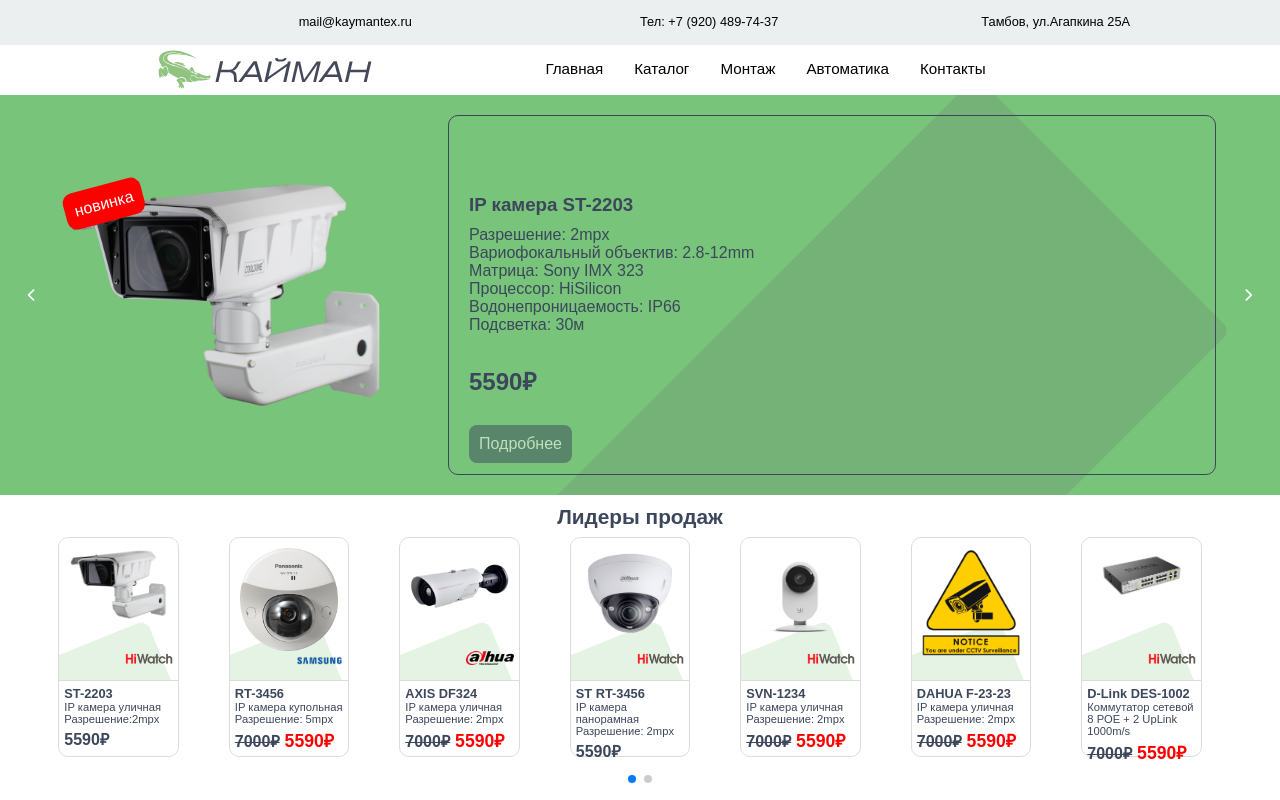
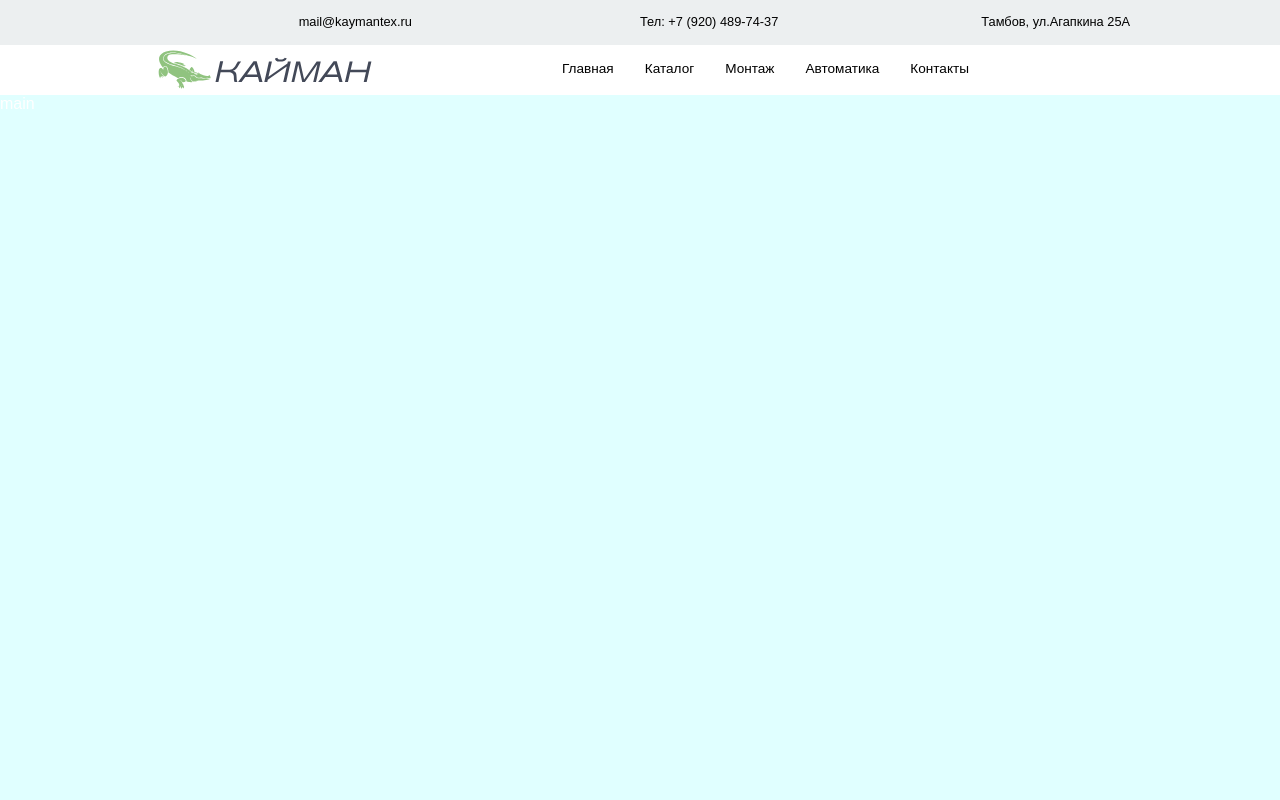
Before and after one commit to kaymantex68/site_cayman, a React (Create React App) app: page /catalog in a window 1280 px wide. Shown: the top 800 px of the page. Built offline with nearby package versions, Linux system fonts and the light colour scheme.

Commit message:
office  ссылки роутинг

```diff
--- a/package.json
+++ b/package.json
@@ -6,10 +6,12 @@
     "@testing-library/jest-dom": "^5.11.6",
     "@testing-library/react": "^11.1.2",
     "@testing-library/user-event": "^12.2.2",
+    "fs": "0.0.1-security",
     "node-sass": "^4.14.1",
     "react": "^17.0.1",
     "react-dom": "^17.0.1",
     "react-elastic-carousel": "^0.9.5",
+    "react-router-dom": "^5.2.0",
     "react-scripts": "4.0.0",
     "styled-components": "^5.2.1",
     "swiper": "^6.3.5",
--- a/src/App.js
+++ b/src/App.js
@@ -1,4 +1,5 @@
 import React, { useState, useEffect } from 'react';
+import { BrowserRouter as Router, Switch, Route, Link } from 'react-router-dom'
 import classes from './App.module.css';
 import Slider from './components/Slider/Slider';
 import UpHeader from './components/UpHeader';
@@ -7,11 +8,11 @@
 import ModalWindow from './components/Modal/ModalWindow'
 import { Context } from './Context'
 import { Data } from './Data'
+import Main from './components/Main'
+import Catalog from './components/Catalog'
 
 
 function App() {
-
-
 
   const [Modal, setModal] = useState(false);
   const [Model, setModel] = useState('');
@@ -19,56 +20,31 @@
     setModal(!Modal);
   }
   const IdModel = (e) => {
-
     setModel(e);
-    console.log('из childe')
-    console.log(e);
-
-    console.log('просто model')
-    console.log(Model);
     OpenModal();
   }
 
-  // useEffect(() => {
-  //   //  <App />,
+  return (
 
-  //   console.log('из useEffect ')
-  //   console.log(Model)
-  // }, [Model]);
-
-  return (
     <Context.Provider value={{ Modal, OpenModal, Data, IdModel, Model }}>
-      <div className={classes.Main}>
-
-
-        <div className={classes.Header}>
-          <UpHeader />
-        </div>
-        <div className={classes.Navbar}>
-          <Navbar />
-        </div>
-        <div className={classes.Content}>
-          <div className={classes.slider}>
-            <Slider />
+      <Router>
+        <div className={classes.Main}>
+          <div className={classes.Header}>
+            <UpHeader />
           </div>
-          <div className={classes.Lider_of_sale}>
-            <div className={classes.Lider_main}>
-              <div className={classes.Lider_text}>Лидеры продаж</div>
-            </div>
-            <LiderOfSale />
+          <div className={classes.Navbar}>
+            <Navbar />
           </div>
-          <div className={classes.Rasprodaga}>
-            <div className={classes.Lider_main}>
-              <div className={classes.Lider_text}>Распродажа</div>
-            </div>
-            <LiderOfSale />
+          <div className={classes.Content_Rout}>
+          <Switch>
+            <Route exact path="/" component={Main}/>
+            <Route path="/catalog" component={Catalog}/>
+          </Switch>
           </div>
         </div>
+      </Router>
+    </Context.Provider>
 
-
-      </div>
-      {Modal && <ModalWindow />}
-    </Context.Provider>
   );
 };
 export default App;
--- a/src/App.module.css
+++ b/src/App.module.css
@@ -73,10 +73,16 @@
     position: relative;
     width: 100%;
     height: 500px;
-    /* background-color: cornflowerblue; */
+    /* background-color: cornflowerblue;  */
     /* z-index: -1; */
 }
 
+.Content_Rout{
+    position: relative;
+    width: 100%;
+    height: 2000px;
+    /* background-color: red; */
+}
 
 @media (max-width: 920px){
     .Header{
--- a/src/Data.js
+++ b/src/Data.js
@@ -12,11 +12,14 @@
     {
         model: 'ST-2203',
         brand: 'ST',
-        type: 'IP камера уличная',
+        type: ['IP камера уличная','IP' ,'outdoore'],
         description:'Антивандальная с вариофокальным объективом 2.8-12мм. Встроенный микрофон.',
         path: '/',
         pic: i1,
         pic_brand: i1_brand,
+        coast: '5590₽',
+        old_coast: false,
+        new: true,
         info: {
             text: ['Разрешение:', '2mpx'],
             text1: ['Вариофокальный объектив:', '2.8-12mm'],
@@ -39,14 +42,12 @@
             text18: ['Количество кадров:', '25к/с'],
             text19: ['Коридорный формат:', 'ROI'],
         },
-        coast: '5590₽',
-        old_coast: false,
-        new: true
+
     },
     {
         model: 'RT-3456',
         brand: 'Samsung',
-        type: 'IP камера купольная',
+        type: ['IP камера купольная','IP' , 'indoore'],
         path: '/products',
         pic: i2,
         pic_brand: i3_brand,
@@ -65,7 +66,7 @@
     {
         model: 'AXIS DF324',
         brand: 'ST',
-        type: 'IP камера уличная',
+        type: ['IP камера уличная','IP' , 'outdoore'],
         path: '/products',
         pic: i3,
         pic_brand: i2_brand,
@@ -85,7 +86,7 @@
     {
         model: 'ST RT-3456',
         brand: 'ST',
-        type: 'IP камера панорамная',
+        type: ['IP камера купольная','IP' ,'indoore'],
         path: '/products',
         pic: i4,
         pic_brand: i1_brand,
--- /dev/null
+++ b/src/components/Catalog.js
@@ -0,0 +1,17 @@
+import React, { useState, useEffect } from 'react';
+import classes from './Catalog.module.css'
+
+
+function Catalog() {
+
+    return(
+
+        <div className={classes.Main}>
+            main
+        </div>
+
+    )
+}
+
+
+export default Catalog ;
--- /dev/null
+++ b/src/components/Catalog.module.css
@@ -0,0 +1,8 @@
+.Main{
+    position: absolute;
+    top:0;
+    bottom: 0;
+    left:0;
+    right: 0;
+    background-color:lightcyan;
+}
--- /dev/null
+++ b/src/components/Main.js
@@ -0,0 +1,74 @@
+import React, { useState, useEffect } from 'react';
+import { Switch, Router } from 'react-router-dom'
+import classes from '../App.module.css';
+import Slider from '../components/Slider/Slider';
+import UpHeader from '../components/UpHeader';
+import Navbar from '../components/Navbar/Navbar';
+import LiderOfSale from '../components/FastLink/LiderOfSale'
+import ModalWindow from '../components/Modal/ModalWindow'
+import { Context } from '../Context'
+import { Data } from '../Data'
+
+
+function Main() {
+
+
+
+
+    const [Modal, setModal] = useState(false);
+    const [Model, setModel] = useState('');
+    const OpenModal = () => {
+        setModal(!Modal);
+    }
+    const IdModel = (e) => {
+
+        setModel(e);
+        console.log('из childe')
+        console.log(e);
+
+        console.log('просто model')
+        console.log(Model);
+        OpenModal();
+    }
+
+    // useEffect(() => {
+    //   //  <App />,
+
+    //   console.log('из useEffect ')
+    //   console.log(Model)
+    // }, [Model]);
+
+    return (
+        <Context.Provider value={{ Modal, OpenModal, Data, IdModel, Model }}>
+            <div className={classes.Main}>
+
+
+
+
+
+                <div className={classes.Content}>
+                    <div className={classes.slider}>
+                        <Slider />
+                    </div>
+                    <div className={classes.Lider_of_sale}>
+                        <div className={classes.Lider_main}>
+                            <div className={classes.Lider_text}>Лидеры продаж</div>
+                        </div>
+                        <LiderOfSale />
+                    </div>
+                    <div className={classes.Rasprodaga}>
+                        <div className={classes.Lider_main}>
+                            <div className={classes.Lider_text}>Распродажа</div>
+                        </div>
+                        <LiderOfSale />
+                    </div>
+                </div>
+            </div>
+
+
+
+            {Modal && <ModalWindow />}
+        </Context.Provider>
+    );
+};
+export default Main;
--- a/src/components/Modal/ModalWindow.js
+++ b/src/components/Modal/ModalWindow.js
@@ -1,6 +1,5 @@
 import React, { useState, useContext } from 'react';
 import classes from './ModalWindow.module.css'
-
 import { Context } from '../../Context'
 import SwiperCore, { Navigation, Pagination, Scrollbar, A11y, Thumbs } from 'swiper';
 import { Swiper, SwiperSlide } from 'swiper/react';
@@ -22,8 +21,10 @@
     const [controlledSwiper, setControlledSwiper] = useState(null);
     // { console.log('модальное окно') }
     // { console.log(Model) }
+
     const slides = [];
     for (let i = 1; i < 5; i += 1) {
+
         slides.push(
             <SwiperSlide key={`slide-${i}`}>
                 <div className={classes.Container_pic}>
--- a/src/components/Navbar/Navbar.js
+++ b/src/components/Navbar/Navbar.js
@@ -1,6 +1,7 @@
 import React from 'react';
 import classes from './Navbar.module.css';
 import logo from '../../Logo/logo.svg'
+import { BrowserRouter, Switch, Route, Link, NavLink } from 'react-router-dom'
 function Navbar() {
     return (
         <div className={classes.Main}>
@@ -14,10 +15,10 @@
                     <div className={classes.Nav_Links}>
                         <ul>
                             <li className={classes.Links}>
-                                <a href="#">Главная</a>
+                                <NavLink to="/">Главная</NavLink>
                             </li>
                             <li className={classes.Links}>
-                                <a href="#">Каталог</a>
+                                <NavLink to="/catalog">Каталог</NavLink>
                                 <div className={classes.Dropdown}>
                                     <ul>
                                         <li className={classes.Dropdown_Links}>
--- a/src/components/Navbar/Navbar.module.css
+++ b/src/components/Navbar/Navbar.module.css
@@ -53,7 +53,7 @@
     padding: 12px;
     margin-left: 7px;
     /* letter-spacing: 1px; */
-    font-size: 0.95rem;
+    font-size: 0.85rem;
     /* display: flex;
     align-items: center;
     justify-content: space-between; */
@@ -109,7 +109,8 @@
     transition: 0.3s;
  /*  округлость кнопок и расстояние между ними */
     border-radius: 3px;
-    margin-top: 1px;
+     margin-bottom: 1px;
+
 }
 
 .Dropdown_Links:hover >a{
@@ -154,7 +155,7 @@
     display: flex;
     align-items: center;
     justify-content: center;
-    overflow: hidden;
+
 }
 
 .Hamburger_menu div{
```
Also changed, not shown: 1 other file (tests, documents, lock files or other folders). Lines whose indentation alone changed are shown as unchanged.
